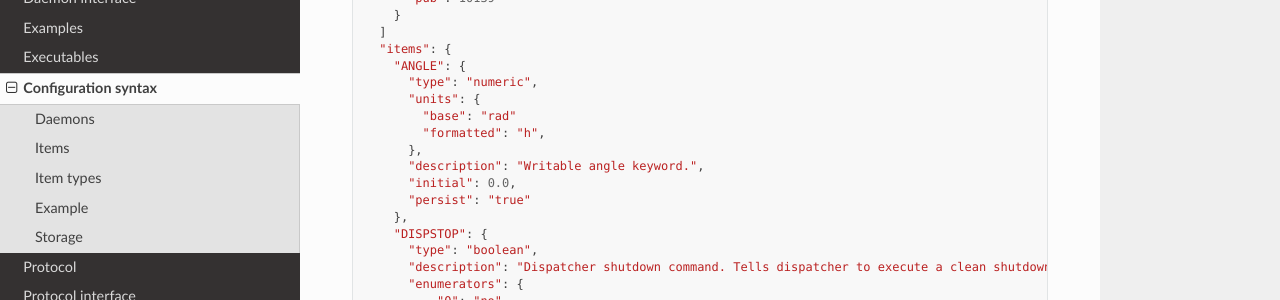
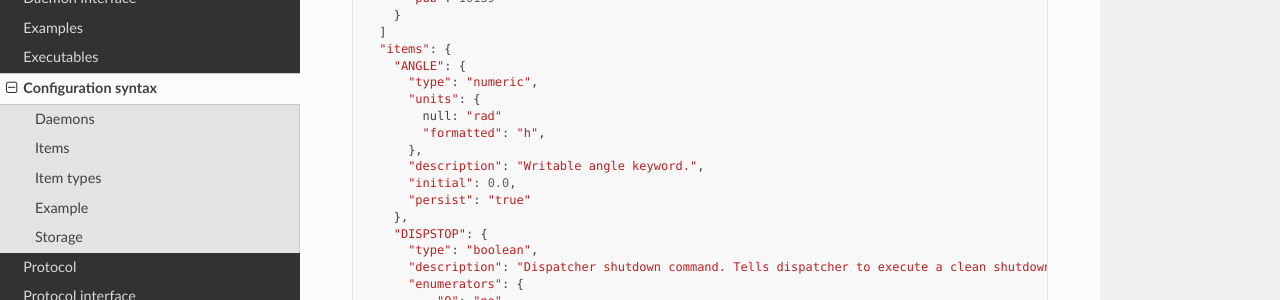
Before and after one commit to KeckObservatory/mKTL, a Sphinx documentation site: the page built from doc/configuration.rst, in a window 1280 px wide and 1400 px high, scrolled down 2962 px. Shown: the part 151-451 px from the top of the window. Built offline with Sphinx 7.4.7 and the Read the Docs theme 3.1.0, drawn with Linux system fonts in a browser that asks for light colours.

Commit message:
Use None instead of 'base' for the unformatted units.

```diff
--- a/doc/configuration.rst
+++ b/doc/configuration.rst
@@ -230,7 +230,7 @@ like for a store named 'pie'::
           "ANGLE": {
             "type": "numeric",
             "units": {
-              "base": "rad"
+              null: "rad"
               "formatted": "h",
             },
             "description": "Writable angle keyword.",
@@ -294,7 +294,7 @@ daemon-side .json file for the above two-item example::
           "ANGLE": {
             "type": "numeric",
             "units": {
-              "base": "rad"
+              null: "rad"
               "formatted": "h",
             },
             "description": "Writable angle keyword.",
--- a/doc/example/precious.json
+++ b/doc/example/precious.json
@@ -2,7 +2,7 @@
  "GOLD": {
    "type": "numeric",
    "units": {
-     "base": "USD/gram",
+     null: "USD/gram",
      "formatted": "USD/gram"
    },
    "description": "Current spot price for pure gold.",
@@ -11,7 +11,7 @@
  "PLATINUM": {
    "type": "numeric",
    "units": {
-     "base": "USD/gram",
+     null: "USD/gram",
      "formatted": "USD/gram"
    },
    "description": "Current spot price for pure platinum.",
@@ -20,7 +20,7 @@
  "SILVER": {
    "type": "numeric",
    "units": {
-     "base": "USD/gram",
+     null: "USD/gram",
      "formatted": "USD/gram"
    },
    "description": "Current spot price for pure silver.",
```
